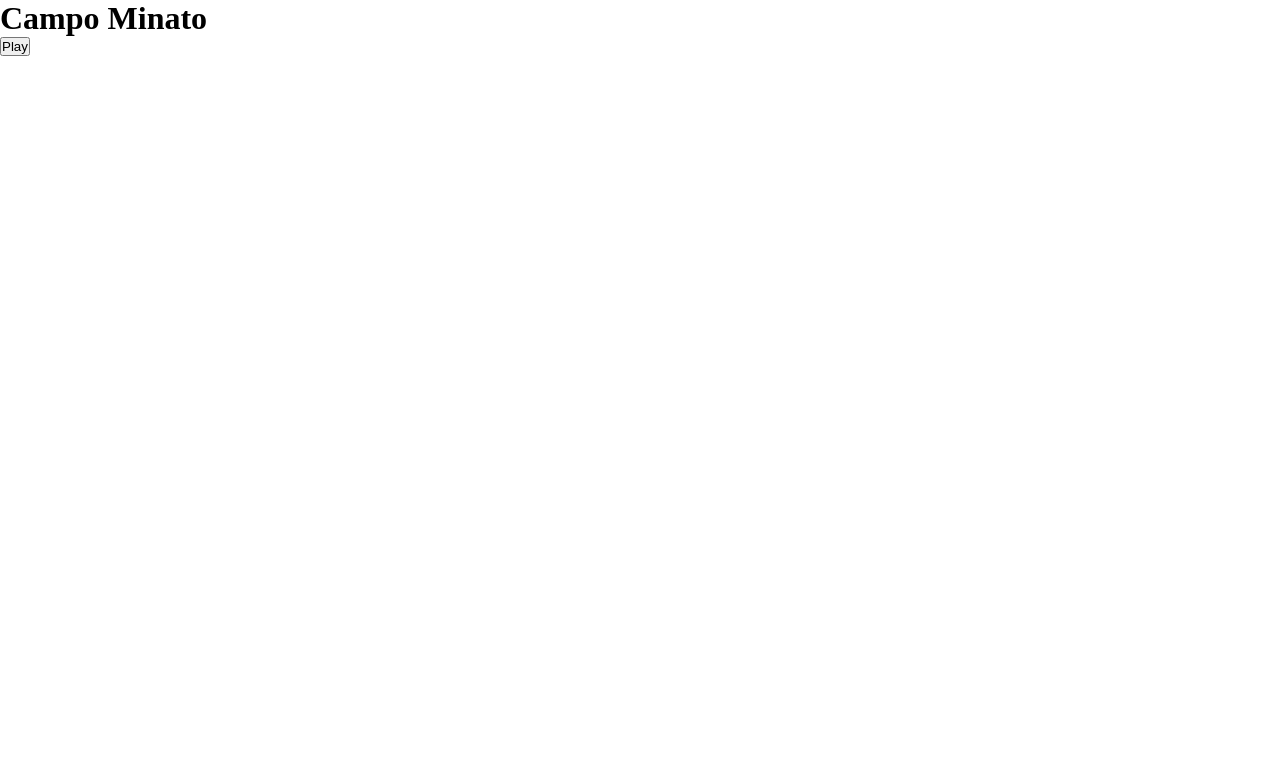
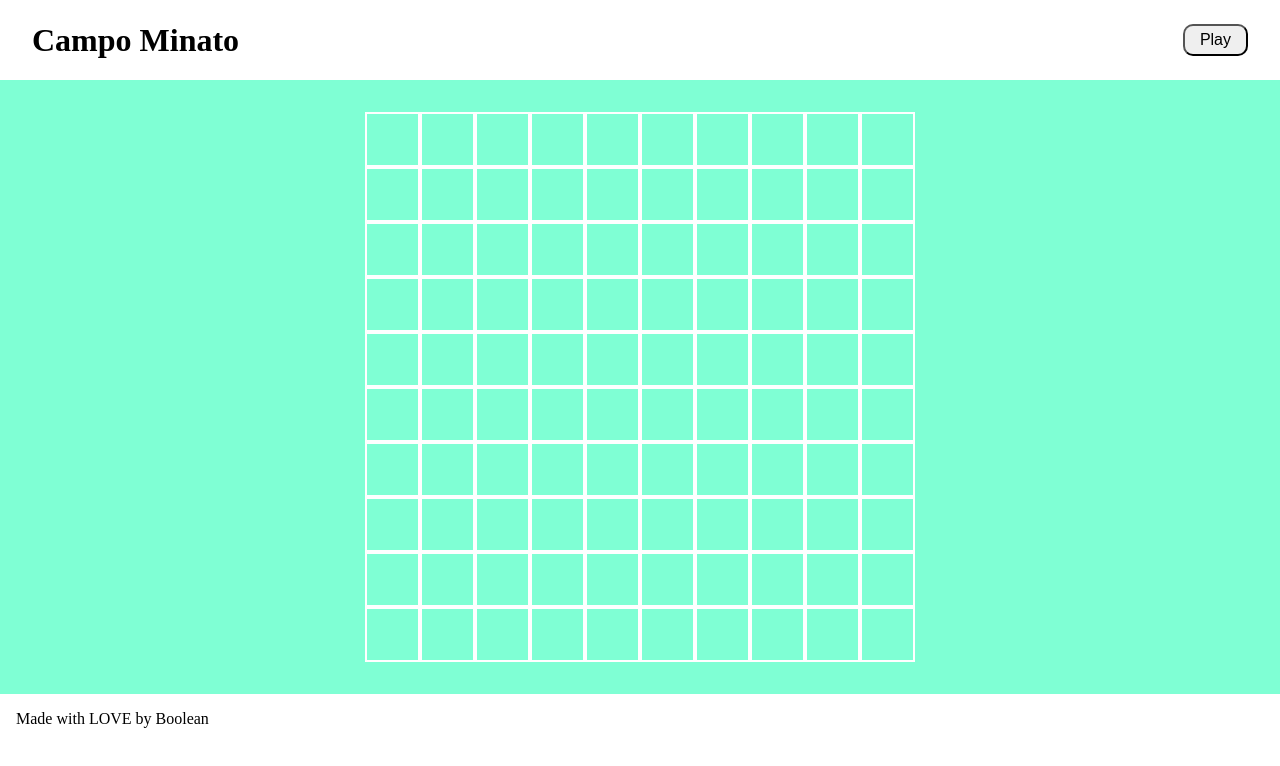
Before and after one commit to MichelangeloCaltagirone/js-campominato-grid, a plain HTML site: page index.html in a window 1280 px wide. Drawn offline with Linux system fonts and the light colour scheme.

Commit message:
Milestone 1 completed. Achieved the final style of the page

```diff
--- a/css/style.css
+++ b/css/style.css
@@ -1,6 +1,51 @@
 /* Reset */
+
 * {
     margin: 0;
     padding: 0;
     box-sizing: border-box;
 }
+
+
+/* Generals */
+
+header {
+    height: 10vh;
+    display: flex;
+    justify-content: space-between;
+    align-items: center;
+    padding: 0 2rem;
+}
+main {
+    background-color: aquamarine;
+    padding: 2rem 0;
+}
+footer {
+    padding: 1rem 0 0 1rem;
+}
+button {
+    padding: 5px 15px;
+    font-size: 16px;
+    border-radius: 10px;
+}
+
+
+/* Utility */
+
+.container {
+    width: 100%;
+    max-width: 1080px;
+    margin: 0 auto;
+}
+.grid {
+    width: 550px;
+    height: 550px;
+    display: flex;
+    flex-wrap: wrap;
+    margin: 0 auto;
+}
+.grid div {
+    flex-basis: 10%;
+    height: 10%;
+    border: 2px solid white;
+}
--- a/index.html
+++ b/index.html
@@ -19,6 +19,7 @@
 
     <main>
         <div class="container">
+            <div class="grid">
                 <div></div>
                 <div></div>
                 <div></div>
@@ -120,7 +121,12 @@
                 <div></div>
                 <div></div>
             </div>
+        </div>
     </main>
+
+    <footer>
+        Made with LOVE by <span>Boolean</span>
+    </footer>
 
 </body>
 </html>
```
Also changed, not shown: js/functions.js (+29 -0 lines). Lines whose indentation alone changed are shown as unchanged.
